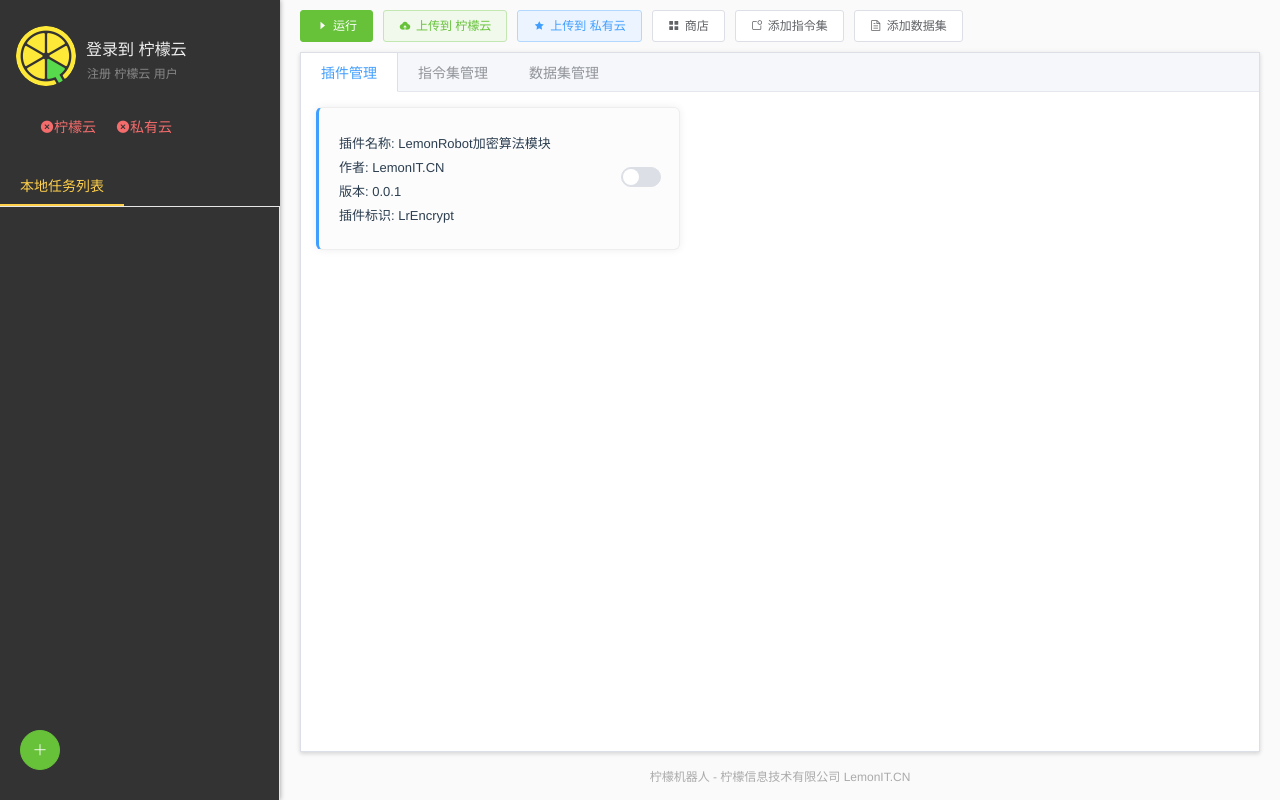
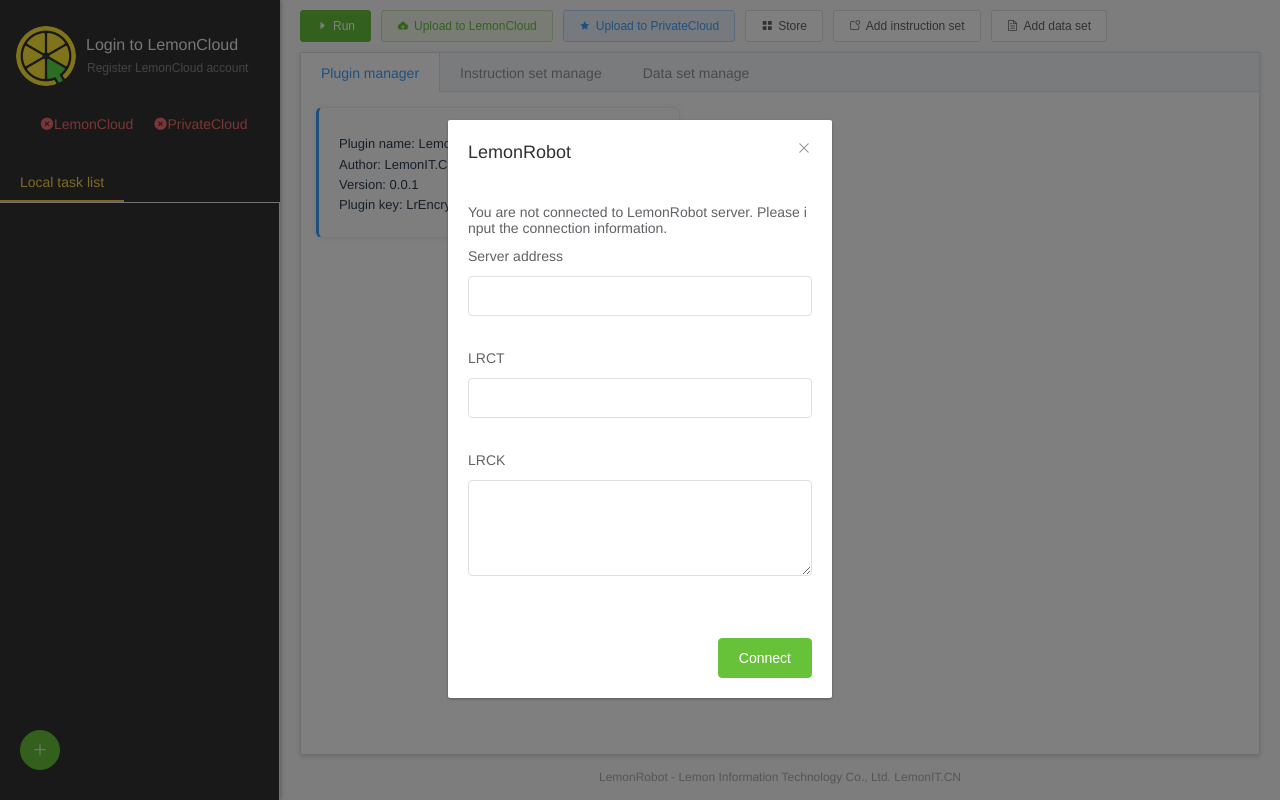
Before and after one commit to LemonITCN/lemon-robot-runner-eye, a Vue app: page / in a window 1280 px wide. Built offline with nearby package versions, Linux system fonts and the light colour scheme.

Commit message:
引入vuex来管理公共数据

```diff
--- a/package.json
+++ b/package.json
@@ -14,10 +14,12 @@
   "dependencies": {
     "element-ui": "^2.3.3",
     "vue": "^2.5.2",
-    "vue-router": "^3.0.1"
+    "vue-router": "^3.0.1",
+    "vuex": "^3.0.1"
   },
   "devDependencies": {
     "autoprefixer": "^7.1.2",
+    "axios": "^0.18.0",
     "babel-core": "^6.22.1",
     "babel-eslint": "^8.2.1",
     "babel-helper-vue-jsx-merge-props": "^2.0.3",
--- a/src/App.vue
+++ b/src/App.vue
@@ -1,6 +1,27 @@
 <template>
-  <div id="app"  v-loading.lock="this.global.repo.full_screen_loading.state" :element-loading-text="this.global.repo.full_screen_loading.text">
+  <div id="app" v-loading.lock="this.global.repo.full_screen_loading.state"
+       :element-loading-text="this.global.repo.full_screen_loading.text">
     <router-view/>
+    <el-dialog
+      :title="$t('system.app_name')"
+      :visible.sync="$store.getters[$NS.CONNECTOR.GET_IS_SHOW_PANEL]"
+      width="30%">
+      <span>{{$t('connector.connector_tip_pre') + $t('system.app_name') +  $t('connector.connector_tip_end')}}</span>
+      <el-form>
+        <el-form-item :label="$t('connector.server_address')">
+          <el-input v-model="connector.address"></el-input>
+        </el-form-item>
+        <el-form-item label="LRCT">
+          <el-input v-model="connector.lrct"></el-input>
+        </el-form-item>
+        <el-form-item label="LRCK">
+          <el-input v-model="connector.lrck" type="textarea" :rows="4"></el-input>
+        </el-form-item>
+      </el-form>
+      <span slot="footer" class="dialog-footer">
+        <el-button type="success" @click="connect">{{$t('common.connect')}}</el-button>
+      </span>
+    </el-dialog>
   </div>
 </template>
 
@@ -9,18 +30,38 @@ export default {
   mounted () {
     // eslint-disable-next-line no-undef
     _lr.global = this.global
+    this.connector.address = localStorage.getconnector_address
+    this.connector.lrct = localStorage.getconnector_lrct
+    this.connector.lrck = localStorage.getconnector_lrck
+    console.log(this.$NS.CONNECTOR.GET_IS_SHOW_PANEL)
   },
-  name: 'App'
+  name: 'App',
+  methods: {
+    connect () {
+      this.$store.dispatch(this.$NS.CONNECTOR.ACT_CONN_SUCCESS, {
+        state: true
+      })
+    }
+  },
+  data () {
+    return {
+      connector: {
+        address: '',
+        lrct: '',
+        lrck: ''
+      }
+    }
+  }
 }
 </script>
 
 <style>
   div {
-    user-select:none;
+    user-select: none;
   }
 
   #app {
-    font-family: "PingFang SC","Hiragino Sans GB","Helvetica Neue",Helvetica,"Microsoft YaHei","微软雅黑",Arial,sans-serif;
+    font-family: "PingFang SC", "Hiragino Sans GB", "Helvetica Neue", Helvetica, "Microsoft YaHei", "微软雅黑", Arial, sans-serif;
     -webkit-font-smoothing: antialiased;
     -moz-osx-font-smoothing: grayscale;
     color: #2c3e50;
@@ -32,7 +73,8 @@ export default {
     right: 0;
     bottom: 0;
   }
-  .el-loading-mask{
+
+  .el-loading-mask {
     z-index: 99999;
   }
 </style>
--- a/src/common/language/en.js
+++ b/src/common/language/en.js
@@ -4,6 +4,11 @@ module.exports = {
     cloud_name: 'LemonCloud',
     company_name: 'Lemon Information Technology Co., Ltd.',
     company_domain: 'LemonIT.CN'
+  },
+  connector: {
+    server_address: 'Server address',
+    connector_tip_pre: 'You are not connected to ',
+    connector_tip_end: ' server. Please input the connection information.'
   },
   common: {
     private_cloud: 'PrivateCloud',
@@ -17,7 +22,8 @@ module.exports = {
     data_set_name: 'Data set name',
     please_input: 'Please input',
     cancel: 'Cancel',
-    create: 'Create'
+    create: 'Create',
+    connect: 'Connect'
   },
   main: {
     content: {
--- a/src/common/language/zh.js
+++ b/src/common/language/zh.js
@@ -4,6 +4,11 @@ module.exports = {
     cloud_name: '柠檬云',
     company_name: '柠檬信息技术有限公司',
     company_domain: 'LemonIT.CN'
+  },
+  connector: {
+    server_address: '服務器地址',
+    connector_tip_pre: '您还没有连接至',
+    connector_tip_end: '服务，请您输入连接信息'
   },
   common: {
     private_cloud: '私有云',
@@ -17,7 +22,8 @@ module.exports = {
     data_set_name: '数据集名称',
     please_input: '请输入',
     cancel: '取消',
-    create: '创建'
+    create: '创建',
+    connect: '连接'
   },
   main: {
     content: {
--- a/src/main.js
+++ b/src/main.js
@@ -7,8 +7,11 @@ import App from './App'
 import router from './router'
 import Global from './Global'
 import VueI18n from 'vue-i18n'
+import axios from 'axios'
 // 编译LemonRobot桌面版本时候引用
 import '../static/operation-impl/lemon-robot-runner-desktop.js'
+import store from './store'
+import namespace from './namespace/index'
 
 Vue.config.productionTip = false
 Vue.prototype.global = Global
@@ -16,9 +19,11 @@ Vue.prototype.global = Global
 // 使用ElementUI
 Vue.use(ElementUI)
 Vue.use(VueI18n)
+Vue.prototype.$ajax = axios
+Vue.prototype.$NS = namespace
 
 const i18n = new VueI18n({
-  locale: 'zh',
+  locale: 'en',
   messages: {
     'zh': require('./common/language/zh'),
     'en': require('./common/language/en')
@@ -30,6 +35,7 @@ new Vue({
   el: '#app',
   router,
   i18n,
+  store,
   components: { App },
   template: '<App/>'
 })
--- /dev/null
+++ b/src/namespace/connector.js
@@ -0,0 +1,48 @@
+/**
+ * 修改展示连接器面板的状态
+ */
+const MUT_SET_STATE = 'MUT_SET_STATE'
+/**
+ * 修改LRCT
+ */
+const MUT_SET_LRCT = 'MUT_SET_LRCT'
+/**
+ * 修改LRCK
+ */
+const MUT_SET_LRCK = 'MUT_SET_LRCK'
+/**
+ * 修改LRCS
+ */
+const MUT_SET_LRCS = 'MUT_SET_LRCS'
+/**
+ * 修改ADDRESS
+ */
+const MUT_SET_ADDRESS = 'MUT_SET_ADDRESS'
+/**
+ * 修改状态为连接成功
+ */
+const ACT_CONN_SUCCESS = 'ACT_CONN_SUCCESS'
+/**
+ * 修改连接状态为连接失败
+ */
+const ACT_CONN_FAILED = 'ACT_CONN_FAILED'
+/**
+ * 恢复连接信息
+ */
+const ACT_RESTORE_CONN_INFO = 'ACT_RESTORE_CONN_INFO'
+/**
+ * 是否展示Connector面板
+ */
+const GET_IS_SHOW_PANEL = 'GET_IS_SHOW_PANEL'
+
+export default {
+  MUT_SET_STATE,
+  MUT_SET_LRCT,
+  MUT_SET_LRCK,
+  MUT_SET_LRCS,
+  MUT_SET_ADDRESS,
+  ACT_CONN_SUCCESS,
+  ACT_CONN_FAILED,
+  ACT_RESTORE_CONN_INFO,
+  GET_IS_SHOW_PANEL
+}
--- /dev/null
+++ b/src/namespace/index.js
@@ -0,0 +1,5 @@
+import conn from './connector.js'
+
+export default {
+  CONNECTOR: conn
+}
--- /dev/null
+++ b/src/store/connector.js
@@ -0,0 +1,52 @@
+import NS from '@/namespace'
+
+export default {
+  state: {
+    state: false,
+    address: '',
+    lrct: '',
+    lrck: '',
+    lrcs: ''
+  },
+  getters: {
+    [NS.CONNECTOR.GET_IS_SHOW_PANEL] (state) {
+      return !state.state
+    }
+  },
+  mutations: {
+    [NS.CONNECTOR.MUT_SET_STATE] (state, connState) {
+      state.state = connState
+    },
+    [NS.CONNECTOR.MUT_SET_LRCT] (state, lrct) {
+      state.lrct = lrct
+    },
+    [NS.CONNECTOR.MUT_SET_LRCK] (state, lrck) {
+      state.lrck = lrck
+    },
+    [NS.CONNECTOR.MUT_SET_LRCS] (state, lrcs) {
+      state.lrcs = lrcs
+    },
+    [NS.CONNECTOR.MUT_SET_ADDRESS] (state, address) {
+      state.address = address
+    }
+  },
+  actions: {
+    [NS.CONNECTOR.ACT_CONN_SUCCESS] (context, connInfo) {
+      context.commit(NS.CONNECTOR.MUT_SET_STATE, true)
+      context.commit(NS.CONNECTOR.MUT_SET_LRCT, connInfo.lrct)
+      context.commit(NS.CONNECTOR.MUT_SET_LRCK, connInfo.lrck)
+      context.commit(NS.CONNECTOR.MUT_SET_LRCS, connInfo.lrcs)
+      context.commit(NS.CONNECTOR.MUT_SET_ADDRESS, connInfo.address)
+    },
+    [NS.CONNECTOR.ACT_CONN_FAILED] (context) {
+      context.commit(NS.CONNECTOR.MUT_SET_STATE, false)
+      context.commit(NS.CONNECTOR.MUT_SET_LRCS, '')
+    },
+    [NS.CONNECTOR.ACT_RESTORE_CONN_INFO] (context, connInfo) {
+      context.commit(NS.CONNECTOR.MUT_SET_STATE, false)
+      context.commit(NS.CONNECTOR.MUT_SET_LRCT, connInfo.lrct)
+      context.commit(NS.CONNECTOR.MUT_SET_LRCK, connInfo.lrck)
+      context.commit(NS.CONNECTOR.MUT_SET_ADDRESS, connInfo.address)
+    }
+  }
+}
--- /dev/null
+++ b/src/store/index.js
@@ -0,0 +1,11 @@
+import Vue from 'vue'
+import vuex from 'vuex'
+import connector from './connector'
+
+Vue.use(vuex)
+
+export default new vuex.Store({
+  modules: {
+    connector: connector
+  }
+})
```
Also changed, not shown: 1 other file (tests, documents, lock files or other folders).
